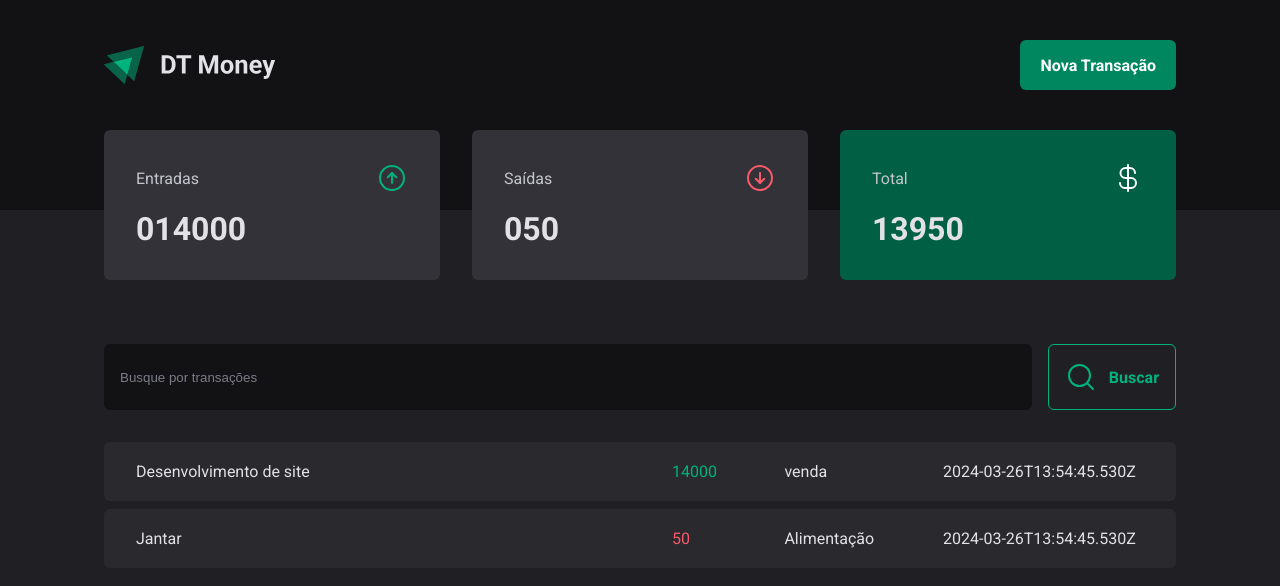
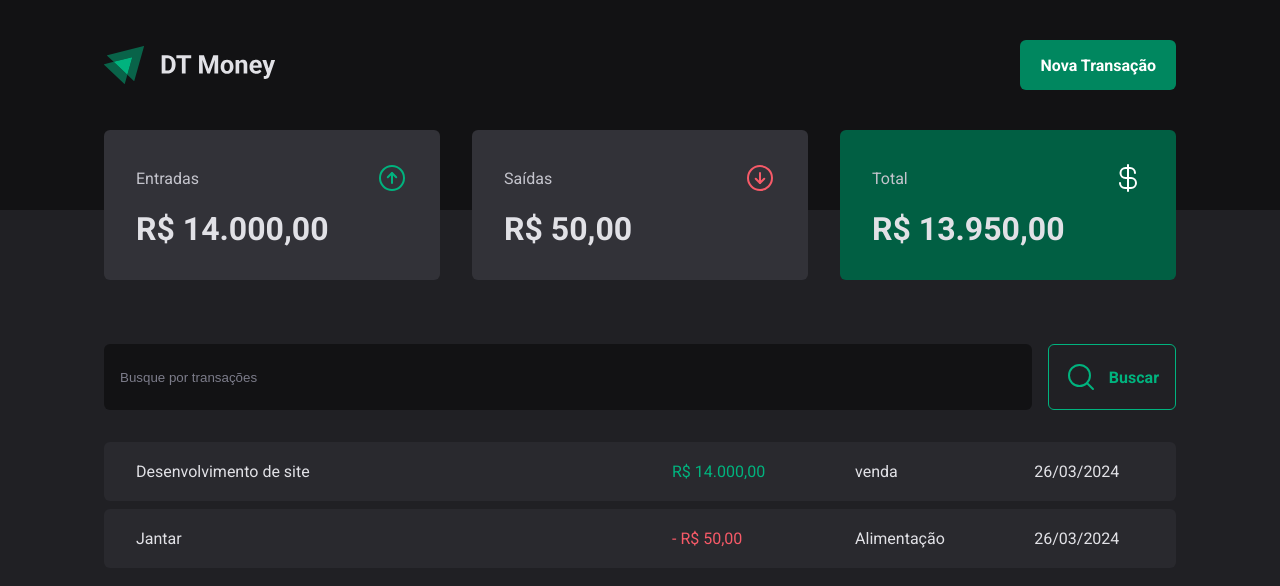
Before and after one commit to Raulbarbosa/dt-money, a React (Vite) app: page / in a window 1280 px wide. Shown: the top 586 px of the page. Built offline with nearby package versions, Linux system fonts and the light colour scheme; data requests are answered from the project's data file.

Commit message:
feat: hook summary and formats to data created

```diff
--- a/src/components/Summary/index.tsx
+++ b/src/components/Summary/index.tsx
@@ -1,29 +1,10 @@
 import { ArrowCircleDown, ArrowCircleUp, CurrencyDollar } from "phosphor-react";
+import { priceFormatter } from "../../utils/formatter";
 import { SummaryCard, SummaryContainer } from "./styles";
-import { useContext } from "react";
-import { TransactionsContext } from "../../contexts/TransactionsContext";
+import { useSummary } from "../../hooks/useSummary";
 
 export function Summary() {
-  const { transactions } = useContext(TransactionsContext);
-
-  const summary = transactions.reduce(
-    (acc, transaction) => {
-      if (transaction.type === 'income') {
-        acc.income += transaction.price;
-        acc.total += transaction.price;
-      } else {
-        acc.outcome += transaction.price;
-        acc.total -= transaction.price;
-      }
-
-      return acc;
-    },
-    {
-      income: 0,
-      outcome: 0,
-      total: 0
-    }
-  )
+  const summary = useSummary();
 
   return (
     <SummaryContainer>
@@ -32,7 +13,7 @@
           <span>Entradas</span>
           <ArrowCircleUp size={32} color={"#00b37e"} />
         </header>
-        <strong>{summary.income}</strong>
+        <strong>{priceFormatter.format(summary.income)}</strong>
       </SummaryCard>
 
       <SummaryCard>
@@ -40,7 +21,7 @@
           <span>Saídas</span>
           <ArrowCircleDown size={32} color={"#f75a68"} />
         </header>
-        <strong>{summary.outcome}</strong>
+        <strong>{priceFormatter.format(summary.outcome)}</strong>
       </SummaryCard>
 
       <SummaryCard variant="green">
@@ -48,7 +29,7 @@
           <span>Total</span>
           <CurrencyDollar size={32} color={"#fff"} />
         </header>
-        <strong>{summary.total}</strong>
+        <strong>{priceFormatter.format(summary.total)}</strong>
       </SummaryCard>
     </SummaryContainer>
   )
--- /dev/null
+++ b/src/hooks/useSummary.ts
@@ -0,0 +1,27 @@
+import { useContext } from "react";
+import { TransactionsContext } from "../contexts/TransactionsContext";
+
+export function useSummary() {
+  const { transactions } = useContext(TransactionsContext);
+
+  const summary = transactions.reduce(
+    (acc, transaction) => {
+      if (transaction.type === 'income') {
+        acc.income += transaction.price;
+        acc.total += transaction.price;
+      } else {
+        acc.outcome += transaction.price;
+        acc.total -= transaction.price;
+      }
+
+      return acc;
+    },
+    {
+      income: 0,
+      outcome: 0,
+      total: 0
+    }
+  )
+
+  return summary;
+}
--- a/src/pages/transactions/index.tsx
+++ b/src/pages/transactions/index.tsx
@@ -4,6 +4,7 @@
 import { SearchForm } from "./components/SearchForm";
 import { PriceHighLight, TransactionsContainer, TransactionsTable } from "./styles";
 import { TransactionsContext } from "../../contexts/TransactionsContext";
+import { dateFormatter, priceFormatter } from "../../utils/formatter";
 
 export function Transactions() {
   const { transactions } = useContext(TransactionsContext);
@@ -20,9 +21,12 @@
               return (
                 <tr key={transaction.id}>
                   <td width={"50%"}>{transaction.description}</td>
-                  <td><PriceHighLight variant={transaction.type}>{transaction.price}</PriceHighLight></td>
+                  <td><PriceHighLight variant={transaction.type}>
+                    {transaction.type === 'outcome' && '- '}
+                    {priceFormatter.format(transaction.price)}
+                  </PriceHighLight></td>
                   <td>{transaction.category}</td>
-                  <td>{transaction.createdAt}</td>
+                  <td>{dateFormatter.format(new Date(transaction.createdAt))}</td>
                 </tr>
               )
             })}
--- /dev/null
+++ b/src/utils/formatter.ts
@@ -0,0 +1,6 @@
+export const dateFormatter = new Intl.DateTimeFormat('pt-br');
+
+export const priceFormatter = new Intl.NumberFormat('pt-br', {
+  style: 'currency',
+  currency: 'BRL'
+})
```
